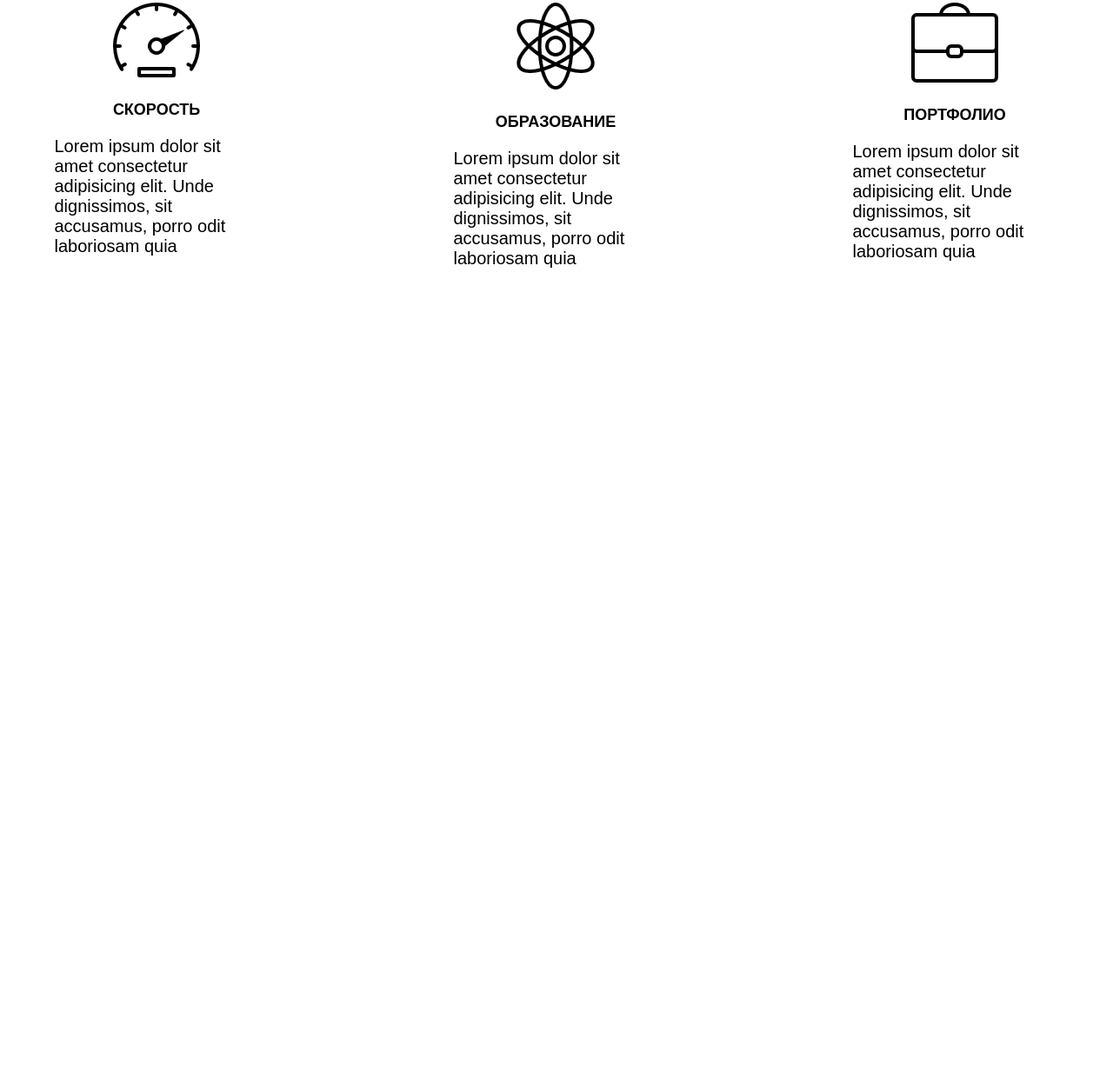
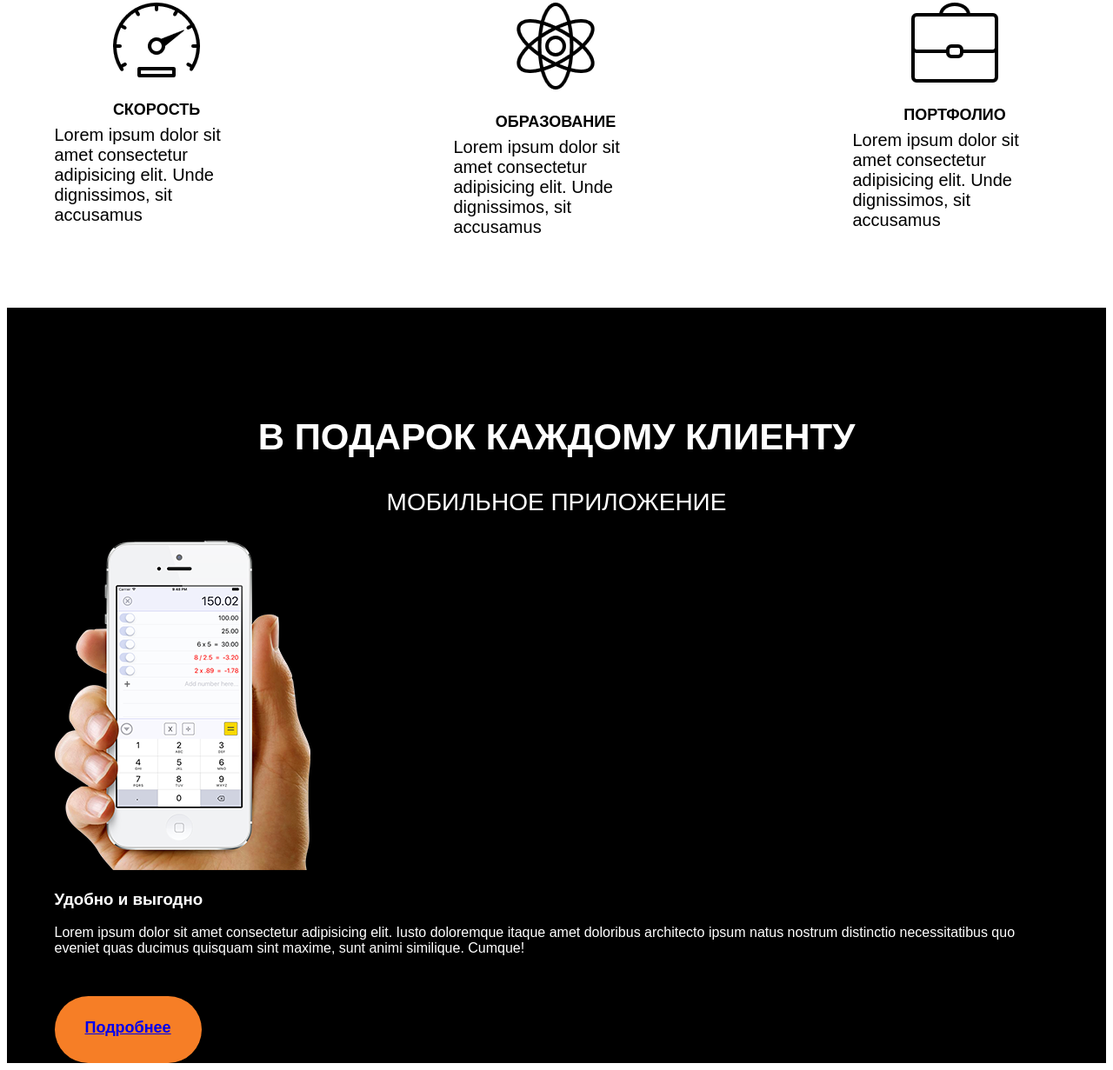
Before and after one commit to oldenkilad/-, a plain HTML site: page index.html in a window 1280 px wide. Shown: the part 1037-2268 px from the top of the page at 87% size. Before the commit the page ends 1346 px from the top, so only its background shows below. Drawn offline with Linux system fonts and the light colour scheme.

Commit message:
section_three_add

```diff
--- a/css/style.css
+++ b/css/style.css
@@ -9,7 +9,7 @@ body {
 
 /* firstsection */
 
-.firstSection {
+.firstScreen {
     background: url(../images/first.jpg) no-repeat;
     background-size: cover;
     width: 100%;
@@ -85,6 +85,7 @@ body {
 
 .iconIcons {
     display: flex;
+    margin-bottom: 94px;
 }
 
 .icons h4 {
@@ -92,7 +93,7 @@ body {
     text-align: center;
     text-transform: uppercase;
     margin-top: 27px;
-    margin-bottom: 1px;
+    margin-bottom: -13px;
 }
 
 .icons p {
@@ -108,4 +109,53 @@ body {
     margin-right: auto;
 }
 
-/* end of firstsection */
+/* end of secondsection */
+
+/* thirdsection */
+
+.thirdSection {
+    background: #000;
+    background-size: cover;
+    width: 100%;
+    /* height: auto; */
+}
+.client {
+    color: white;
+    text-align: center;
+    text-transform: uppercase;
+    padding-top: 90px;
+}
+
+.client h1 {
+    font-size: 42px;
+    font-weight: 900;
+
+}
+
+.client h3 {
+    font-size: 28px;
+    font-weight: 100;
+}
+
+.more {
+    text-align: left;
+    color: white;
+}
+
+.moreButton {
+    background: #f67e26 none repeat scroll 0% 0%;
+    font-size: 18px;
+    font-weight: 900;
+    color: white;
+    border-radius: 50px 50px;
+    padding: 26px 35px 30px 35px;
+    margin-top: 30px;
+    text-decoration: none;
+    display: inline-block;
+}
+
+/*end of thirdsection */
+
+/* footer */
+
+/* endoffooter */
--- a/index.html
+++ b/index.html
@@ -10,7 +10,7 @@
 </head>
 
 <body>
-    <div class="firstSection">
+    <div class="firstScreen">
         <div class="container">
             <header>
                 <div class="logo">
@@ -21,7 +21,7 @@
                 </div>
             </header>
 
-            <section class="firstScreen">
+            <section class="firstSection">
                 <div class="container">
                     <div class="offer">
                         <h1>Услуги профессионального разработчика</h1>
@@ -33,7 +33,7 @@
         </div>
     </div>
 
-    <section class="secondScreen">
+    <section class="secondSection">
         <div class="container">
             <div class="advantage">
                 <h3>Мои преимущества</h3>
@@ -42,26 +42,48 @@
                         <img src="./images/icon1.png" alt="speed">
                         <h4>Скорость</h4>
                         <p>Lorem ipsum dolor sit amet consectetur adipisicing elit.
-                            Unde dignissimos, sit accusamus, porro odit laboriosam quia </p>
+                            Unde dignissimos, sit accusamus</p>
                     </div>
                     <div class="icons">
                         <img src="./images/icon2.png" alt="">
                         <h4>Образование</h4>
                         <p>Lorem ipsum dolor sit amet consectetur adipisicing elit.
-                            Unde dignissimos, sit accusamus, porro odit laboriosam quia </p>
+                            Unde dignissimos, sit accusamus</p>
                     </div>
                     <div class="icons">
                         <img src="./images/icon3.png" alt="">
                         <h4>Портфолио</h4>
                         <p>Lorem ipsum dolor sit amet consectetur adipisicing elit.
-                            Unde dignissimos, sit accusamus, porro odit laboriosam quia </p>
+                            Unde dignissimos, sit accusamus</p>
                     </div>
                 </div>
             </div>
         </div>
     </section>
-    </div>
-    </div>
+
+    <section class="thirdSection">
+        <div class="container">
+            <div class="present">
+                <div class="client">
+                    <h1>В подарок каждому клиенту</h1>
+                    <h3>Мобильное приложение</h3>
+                </div>
+                <div class="app">
+                    <img src="./images/app.png" alt="">
+                </div>
+                <div class="more">
+                    <h3>Удобно и выгодно</h3>
+                    <p>Lorem ipsum dolor sit amet consectetur adipisicing elit.
+                        Iusto doloremque itaque amet doloribus architecto ipsum natus
+                        nostrum distinctio necessitatibus quo eveniet quas ducimus quisquam
+                        sint maxime, sunt animi similique. Cumque!</p>
+                    <div class="moreButton">
+                        <a href="#">Подробнее</a>
+                    </div>
+                </div>
+            </div>
+        </div>
+    </section>
 
 </body>
 
```
